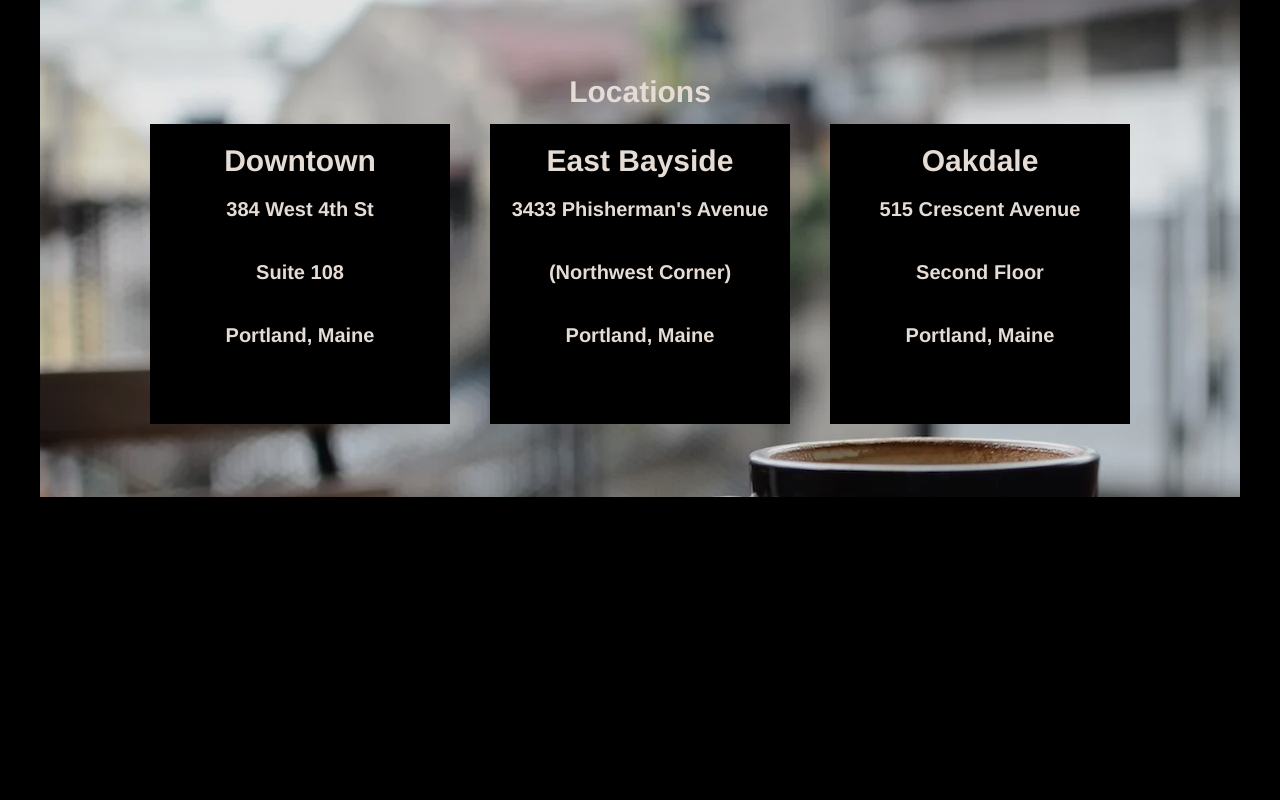
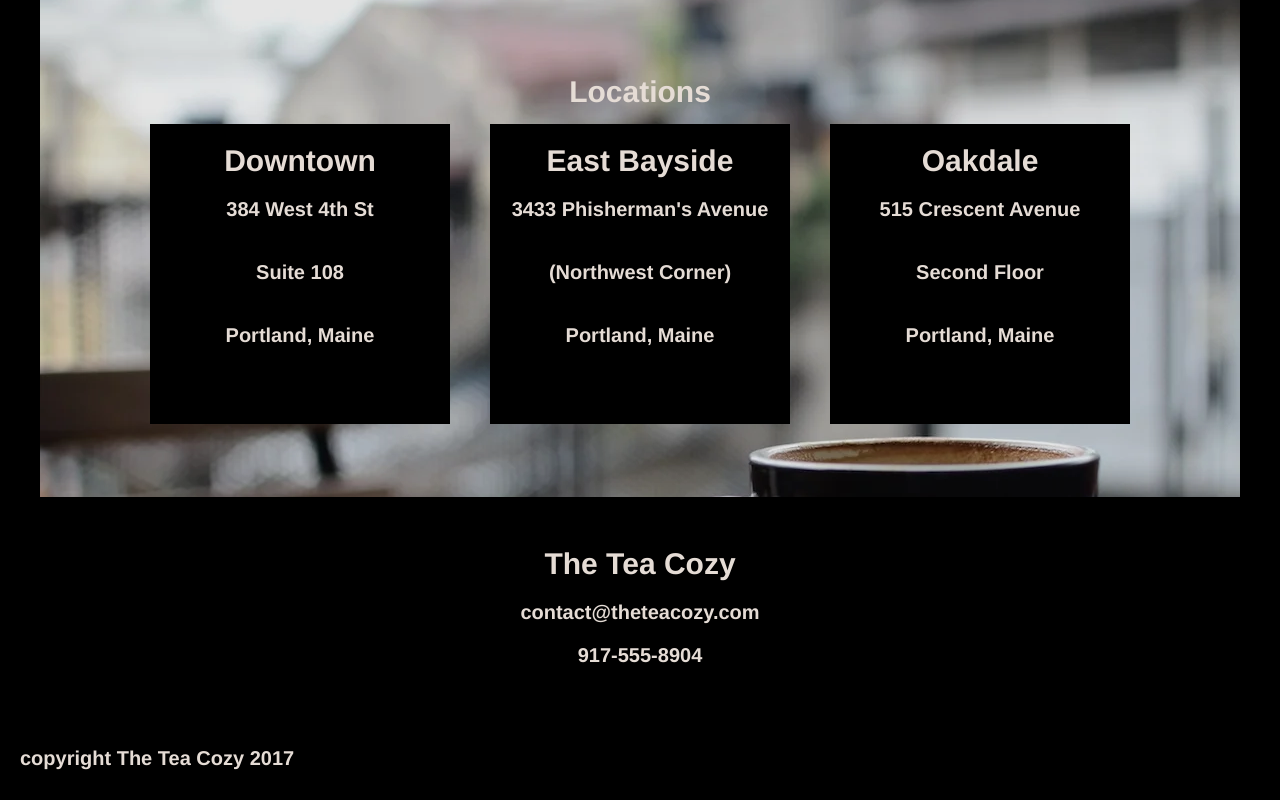
Before and after one commit to vannucci-dev/tea-cozy, a plain HTML site: page index.html in a window 1280 px wide. Shown: the part 1655-2455 px from the top of the page. Before the commit the page ends 2152 px from the top, so only its background shows below. Drawn offline with Linux system fonts and the light colour scheme.

Commit message:
create contact and footer

```diff
--- a/index.html
+++ b/index.html
@@ -77,6 +77,16 @@
             </div>
         </section>
 
+        <div class="contact">
+            <h2>The Tea Cozy</h2>
+            <h5>contact@theteacozy.com</h5>
+            <h5>917-555-8904</h5>
+        </div>
+
+        <footer>
+            <h5>copyright The Tea Cozy 2017</h5>
+        </footer>
+
 
 </body>
 </html>
--- a/resources/css/style.css
+++ b/resources/css/style.css
@@ -12,6 +12,21 @@ body {
   text-align: center;
   opacity: 0.9;
   font-size: 2rem;
+}
+
+h2 {
+  font-size: 3rem;
+  margin-top: 2rem;
+}
+
+h4 {
+  font-size: 2rem;
+  margin: 2rem 0;
+}
+
+h5 {
+  font-size: 2rem;
+  margin: 2rem auto;
 }
 
 /* Header section */
@@ -66,16 +81,6 @@ header img {
   transform: translateY(-50%);
 }
 
-h2 {
-  font-size: 3rem;
-  margin-top: 2rem;
-}
-
-h4 {
-  font-size: 2rem;
-  margin: 2rem 0;
-}
-
 /* Tea of the month */
 
 .section-month {
@@ -128,3 +133,21 @@ figure img {
   flex-direction: column;
   align-items: center;
 }
+
+/* Contact */
+
+.contact {
+  width: 100%;
+  margin: 5rem auto;
+}
+
+/* Footer */
+
+footer {
+  width: 100%;
+}
+
+footer h5 {
+  float: left;
+  margin: 3rem 2rem;
+}
```
